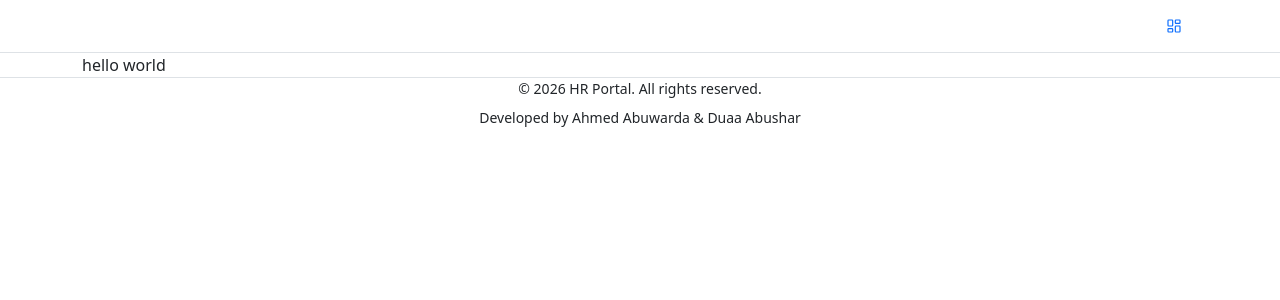
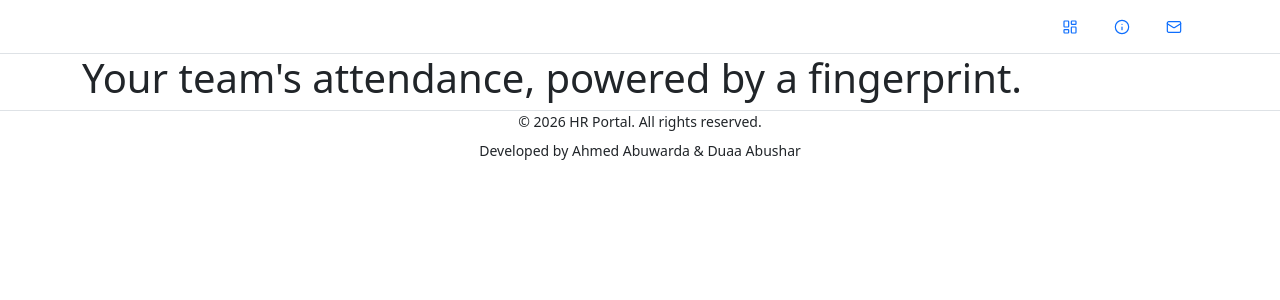
Before and after one commit to ahmedaabuwarda/HR-Portal-Management-System, a Django app: page / in a window 1280 px wide. Shown: the top 300 px of the page. Run offline with Django 5.2, Linux system fonts and the light colour scheme; some libraries are stand-ins or nearby versions.

Commit message:
Add favicon, style, and app scripts; update layout and navbar with new icons

```diff
--- /dev/null
+++ b/hr_portal_management_system/hr_portal_management_system_app/static/css/style.css
@@ -0,0 +1,3 @@
+:root {
+  /* --bs-primary-bg: #ffc107; would be the primary color for the portal yellow */
+}
--- /dev/null
+++ b/hr_portal_management_system/hr_portal_management_system_app/templates/icons/fingerprint.html
@@ -0,0 +1,22 @@
+<svg
+  width="{{ px }}"
+  height="{{ px }}"
+  viewBox="0 0 24 24"
+  fill="none"
+  stroke="currentColor"
+  stroke-width="1.8"
+  stroke-linecap="round"
+  stroke-linejoin="round"
+  aria-hidden="true"
+  focusable="false"
+>
+  <path d="M12 10a2 2 0 0 0-2 2c0 1.02-.1 2.51-.26 4" />
+  <path d="M14 13.12c0 2.38 0 6.38-1 8.88" />
+  <path d="M17.29 21.02c.12-.6.43-2.3.5-3.02" />
+  <path d="M2 12a10 10 0 0 1 18-6" />
+  <path d="M2 16h.01" />
+  <path d="M21.8 16c.2-2 .131-5.354 0-6" />
+  <path d="M5 19.5C5.5 18 6 15 6 12a6 6 0 0 1 .34-2" />
+  <path d="M8.65 22c.21-.66.45-1.32.57-2" />
+  <path d="M9 6.8a6 6 0 0 1 9 5.2v2" />
+</svg>
--- /dev/null
+++ b/hr_portal_management_system/hr_portal_management_system_app/templates/icons/info.html
@@ -0,0 +1,16 @@
+<svg
+  width="{{ px }}"
+  height="{{ px }}"
+  viewBox="0 0 24 24"
+  fill="none"
+  stroke="currentColor"
+  stroke-width="1.8"
+  stroke-linecap="round"
+  stroke-linejoin="round"
+  aria-hidden="true"
+  focusable="false"
+>
+  <circle cx="12" cy="12" r="10" />
+  <path d="M12 16v-4" />
+  <path d="M12 8h.01" />
+</svg>
--- /dev/null
+++ b/hr_portal_management_system/hr_portal_management_system_app/templates/icons/mail.html
@@ -0,0 +1,15 @@
+<svg
+  width="{{ px }}"
+  height="{{ px }}"
+  viewBox="0 0 24 24"
+  fill="none"
+  stroke="currentColor"
+  stroke-width="1.8"
+  stroke-linecap="round"
+  stroke-linejoin="round"
+  aria-hidden="true"
+  focusable="false"
+>
+  <rect width="20" height="16" x="2" y="4" rx="2" />
+  <path d="m22 7-8.97 5.7a1.94 1.94 0 0 1-2.06 0L2 7" />
+</svg>
--- a/hr_portal_management_system/hr_portal_management_system_app/templates/index.html
+++ b/hr_portal_management_system/hr_portal_management_system_app/templates/index.html
@@ -1,3 +1,5 @@
 {% extends 'layout.html' %} {% block content %}
-<div class="container">hello world</div>
+<div class="container">
+  <h1>Your team's attendance, powered by a fingerprint.</h1>
+</div>
 {% endblock %}
--- a/hr_portal_management_system/hr_portal_management_system_app/templates/layout.html
+++ b/hr_portal_management_system/hr_portal_management_system_app/templates/layout.html
@@ -4,6 +4,18 @@
     <meta charset="UTF-8" />
     <meta name="viewport" content="width=device-width, initial-scale=1.0" />
     {% load static %}
+    <!-- website favicon -->
+    <link
+      rel="icon"
+      type="image/png"
+      sizes="32x32"
+      href="{% static 'images/favicon.png' %}"
+    />
+    <link
+      rel="icon"
+      type="image/svg+xml"
+      href="{% static 'images/favicon.svg' %}"
+    />
     <!-- Google Fonts  -->
     <link rel="preconnect" href="https://fonts.googleapis.com" />
     <link rel="preconnect" href="https://fonts.gstatic.com" crossorigin />
@@ -25,6 +37,18 @@
       integrity="sha384-1a/pXj49ZQ1aHEmrJ+gMw1otqoVsYwlEnlD8mIfY2TV03r20Y0CN7uqx1tQogjPL"
       crossorigin="anonymous"
     ></script>
+    <!-- app css -->
+    <link
+      rel="stylesheet"
+      type="text/css"
+      href="{% static 'css/style.css' %}"
+    />
+    <!-- app js -->
+    <script
+      defer
+      type="text/javascript"
+      src="{% static 'js/app.js' %}"
+    ></script>
     <title>Document</title>
   </head>
   <body>
--- a/hr_portal_management_system/hr_portal_management_system_app/templates/navbar.html
+++ b/hr_portal_management_system/hr_portal_management_system_app/templates/navbar.html
@@ -5,7 +5,9 @@
       class="navbar-brand flex-shrink-0 d-inline-flex align-items-center gap-2 text-decoration-none"
       href="{% url 'index' %}"
     >
-      <span class="badge theme-primary rounded-2">HR</span>
+      <span class="badge theme-primary rounded-2"
+        >{% include "icons/fingerprint.html" with px=16 %}</span
+      >
       <span class="fw-semibold d-none sm:d-inline">Portal</span>
     </a>
     <div
@@ -25,6 +27,28 @@
             ></a
           >
         </li>
+        <li class="nav-item nav-overflow-keep">
+          <a
+            class="nav-link d-inline-flex align-items-center gap-2 {% if request.resolver_match.url_name == 'about_us' %}active{% endif %}"
+            href="{% url 'about_us' %}"
+            aria-label="About Us"
+            >{% include "icons/info.html" with px=16 %}<span
+              class="d-none md:d-inline"
+              >About Us</span
+            ></a
+          >
+        </li>
+        <li class="nav-item nav-overflow-keep">
+          <a
+            class="nav-link d-inline-flex align-items-center gap-2 {% if request.resolver_match.url_name == 'contact_us' %}active{% endif %}"
+            href="{% url 'contact_us' %}"
+            aria-label="Contact Us"
+            >{% include "icons/mail.html" with px=16 %}<span
+              class="d-none md:d-inline"
+              >Contact Us</span
+            ></a
+          >
+        </li>
       </ul>
     </div>
   </div>
```
Also changed, not shown: hr_portal_management_system/hr_portal_management_system_app/static/images/favicon-32.png (added), hr_portal_management_system/hr_portal_management_system_app/static/images/favicon.svg (added), hr_portal_management_system/hr_portal_management_system_app/static/js/app.js (added).
